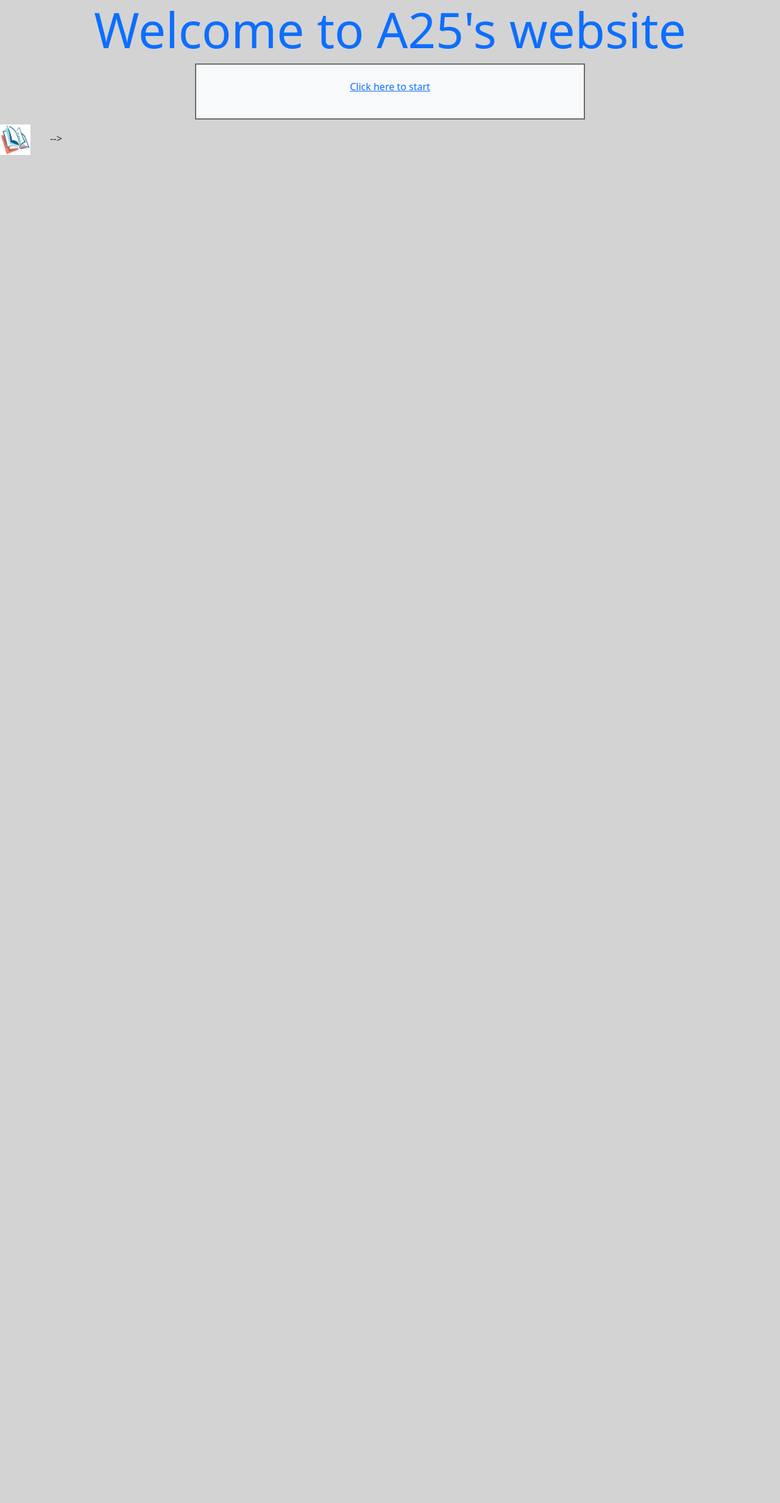
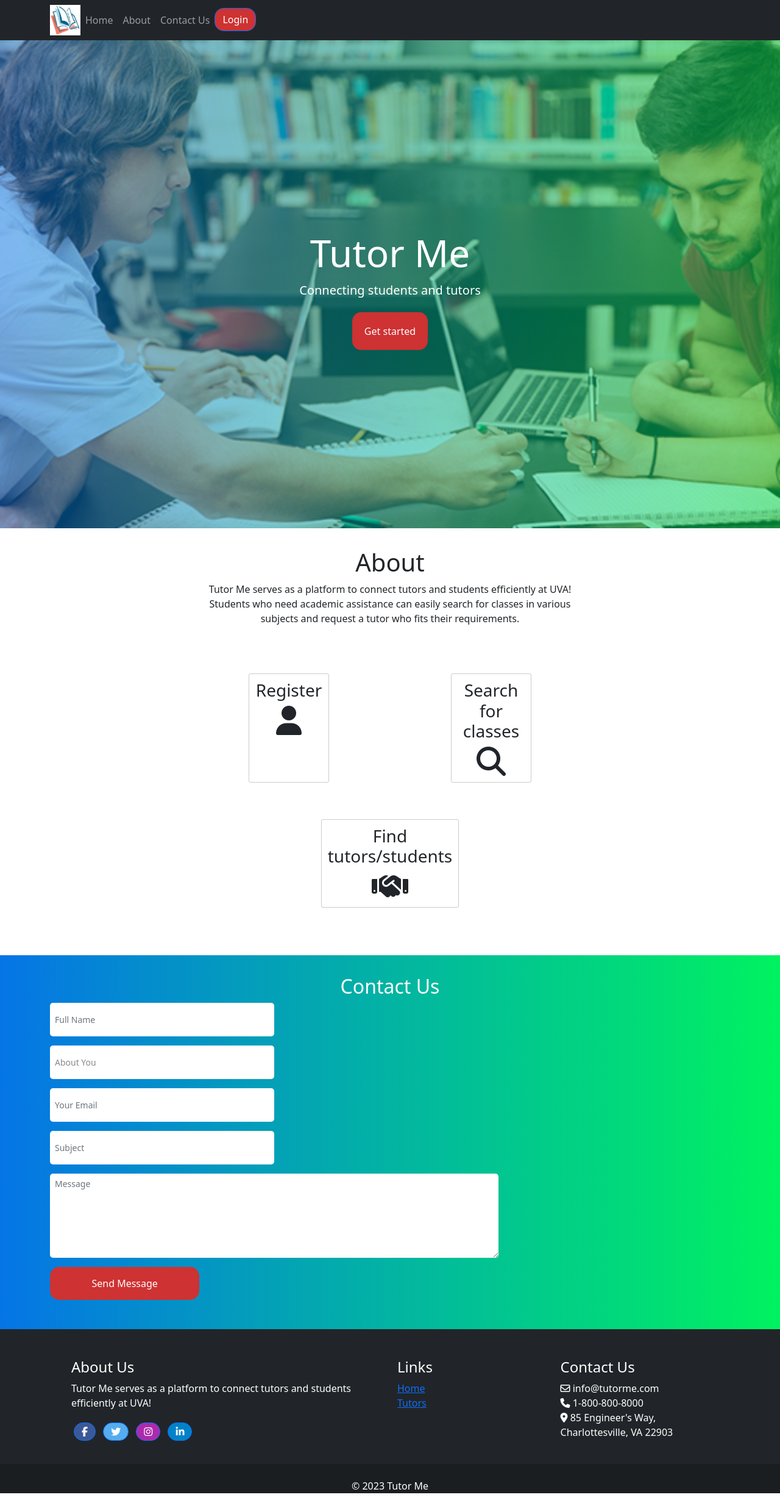
Before and after one commit to Zach-Russell/CS3240-Website, a Django app: page / in a window 1280 px wide. Shown: the whole page at 61% size. Before the commit the page ends 254 px from the top, so only its background shows below. Run offline with Django 4.2, Linux system fonts and the light colour scheme; some libraries are stand-ins or nearby versions; grey boxes are pictures that could not be loaded.

Commit message:
Update index.html

```diff
--- a/welcome/templates/welcome/index.html
+++ b/welcome/templates/welcome/index.html
@@ -50,7 +50,7 @@ This stuff is the older version, if need to revert then uncomment above -->
 </html>
 
 <!-- Feel free to change anything you want! -->
-<body style="background-color:#D3D3D3;">
+<!-- <body style="background-color:#D3D3D3;">
     {% block content %}
     <div class="text-primary">
         <h1 class="Display-1" align="Center">Welcome to A25's website</h1>
@@ -69,11 +69,11 @@ This stuff is the older version, if need to revert then uncomment above -->
         </div>
     </div>
     {% endblock content%}
-</body>
+</body> -->
 
-<!-- <body> -->
+<body>
     <!-- HEADER -->
-    <!-- <nav class="navbar navbar-expand-lg navbar-dark bg-dark">
+    <nav class="navbar navbar-expand-lg navbar-dark bg-dark">
         <div class="container">
         <!-- <a class="navbar-brand" href="#">Tutor Me Logo</a> -->
         <img src="{% static 'welcome/images/tutormelogo.jpeg' %}" width="50" height="50" alt="Tutor Me Logo">
@@ -139,10 +139,10 @@ This stuff is the older version, if need to revert then uncomment above -->
             </ul>
         </div>
         </div>
-    </nav> -->
+    </nav>
 
     <!-- HOME -->
-    <!-- <section class="intro-title" id="intro-title">
+    <section class="intro-title" id="intro-title">
         <div class="overlay"></div>
         <div class="text-box">
             <h1>Tutor Me</h1>
@@ -151,11 +151,11 @@ This stuff is the older version, if need to revert then uncomment above -->
 
         </div>
 
-    </section> -->
+    </section>
 
 
 
-    <!-- <section class="about" id="about">
+    <section class="about" id="about">
         <h1>About</h1>
         <p>Tutor Me serves as a platform to connect tutors and students efficiently at UVA! Students who need academic assistance can easily search for classes in various subjects and request a tutor who fits their requirements. </p>
         <div class="about-icons">
@@ -175,9 +175,9 @@ This stuff is the older version, if need to revert then uncomment above -->
             </div>
         </div>
 
-    </section> -->
+    </section>
 
-    <!-- <section id="contact" data-stellar-background-ratio="0.5">
+    <section id="contact" data-stellar-background-ratio="0.5">
         <div class="container">
                 <div class="row">
 
@@ -231,10 +231,10 @@ This stuff is the older version, if need to revert then uncomment above -->
 
                 </div>
         </div>
-    </section> -->
+    </section>
 
     <!-- FOOTER -->
-<!-- <footer class="footer-bottom bg-dark text-white">
+<footer class="footer-bottom bg-dark text-white">
     <br>
     <div class="container d-flex justify-content-center py-4">
       <div class="row">
@@ -275,4 +275,4 @@ This stuff is the older version, if need to revert then uncomment above -->
 
 
 
-</body> -->
+</body>
```
